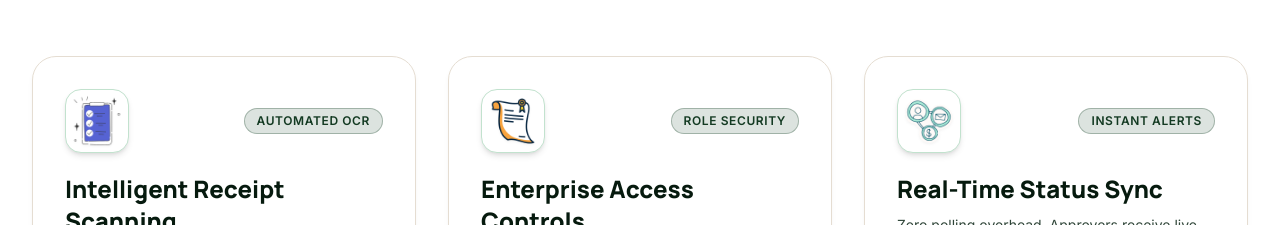
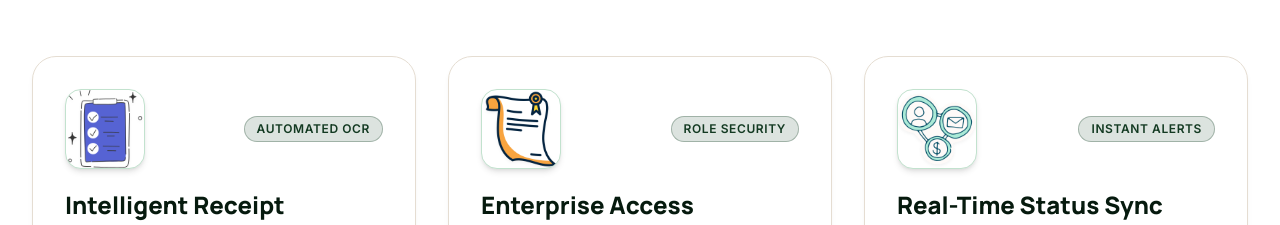
Before and after one commit to Aditya2550/FlowClaim, a React (Vite) app in the folder frontend/: page / in a window 1280 px wide. Shown: the part 5258-5483 px from the top of the page. Built offline with nearby package versions, Linux system fonts and the light colour scheme; no server answers.

Commit message:
Restored the size/zoom of top left containers

```diff
--- a/frontend/src/pages/LandingPage.jsx
+++ b/frontend/src/pages/LandingPage.jsx
@@ -673,11 +673,11 @@ export default function LandingPage() {
                 <div className="h-full flex flex-col justify-between">
                   <div>
                     <div className="flex items-center justify-between mb-5">
-                      <div className="w-16 h-16 sm:w-18 sm:h-18 p-2 rounded-2xl flex items-center justify-center shadow-md border transition-transform duration-300 group-hover:scale-105 overflow-hidden bg-white border-[#C2E2CE] text-[#0F5A33]">
+                      <div className="w-16 h-16 sm:w-20 sm:h-20 p-2 rounded-2xl flex items-center justify-center shadow-md border transition-transform duration-300 group-hover:scale-105 overflow-hidden bg-white border-[#C2E2CE] text-[#0F5A33]">
                         <img
                           src="/assets/landing/feature-ocr-extract.png"
                           alt="AI OCR Extract Icon"
-                          className="w-full h-full object-contain filter drop-shadow-sm scale-125"
+                          className="w-full h-full object-contain filter drop-shadow-sm scale-135 sm:scale-150"
                         />
                       </div>
                       <span className="text-xs font-semibold uppercase tracking-wider px-3 py-1 rounded-full bg-forest-600/15 text-forest-700 border border-forest-600/30">
@@ -757,11 +757,11 @@ export default function LandingPage() {
                 <div className="h-full flex flex-col justify-between">
                   <div>
                     <div className="flex items-center justify-between mb-5">
-                      <div className="w-16 h-16 sm:w-18 sm:h-18 p-2.5 rounded-2xl flex items-center justify-center shadow-md border transition-transform duration-300 group-hover:scale-105 overflow-hidden bg-white border-[#C2E2CE] text-[#0F5A33]">
+                      <div className="w-16 h-16 sm:w-20 sm:h-20 p-2.5 rounded-2xl flex items-center justify-center shadow-md border transition-transform duration-300 group-hover:scale-105 overflow-hidden bg-white border-[#C2E2CE] text-[#0F5A33]">
                         <img
                           src="/assets/landing/feature-rbac-governance.png"
                           alt="RBAC Governance Seal"
-                          className="w-full h-full object-contain filter drop-shadow-sm scale-125"
+                          className="w-full h-full object-contain filter drop-shadow-sm scale-135 sm:scale-150"
                         />
                       </div>
                       <span className="text-xs font-semibold uppercase tracking-wider px-3 py-1 rounded-full bg-forest-600/15 text-forest-700 border border-forest-600/30">
@@ -841,11 +841,11 @@ export default function LandingPage() {
                 <div className="h-full flex flex-col justify-between">
                   <div>
                     <div className="flex items-center justify-between mb-5">
-                      <div className="w-16 h-16 sm:w-18 sm:h-18 p-2 rounded-2xl flex items-center justify-center shadow-md border transition-transform duration-300 group-hover:scale-105 overflow-hidden bg-white border-[#C2E2CE] text-[#0F5A33]">
+                      <div className="w-16 h-16 sm:w-20 sm:h-20 p-2 rounded-2xl flex items-center justify-center shadow-md border transition-transform duration-300 group-hover:scale-105 overflow-hidden bg-white border-[#C2E2CE] text-[#0F5A33]">
                         <img
                           src="/assets/landing/feature-socket-push.png"
                           alt="Socket Push Diagram"
-                          className="w-full h-full object-contain filter drop-shadow-sm scale-125"
+                          className="w-full h-full object-contain filter drop-shadow-sm scale-135 sm:scale-150"
                         />
                       </div>
                       <span className="text-xs font-semibold uppercase tracking-wider px-3 py-1 rounded-full bg-forest-600/15 text-forest-700 border border-forest-600/30">
```
